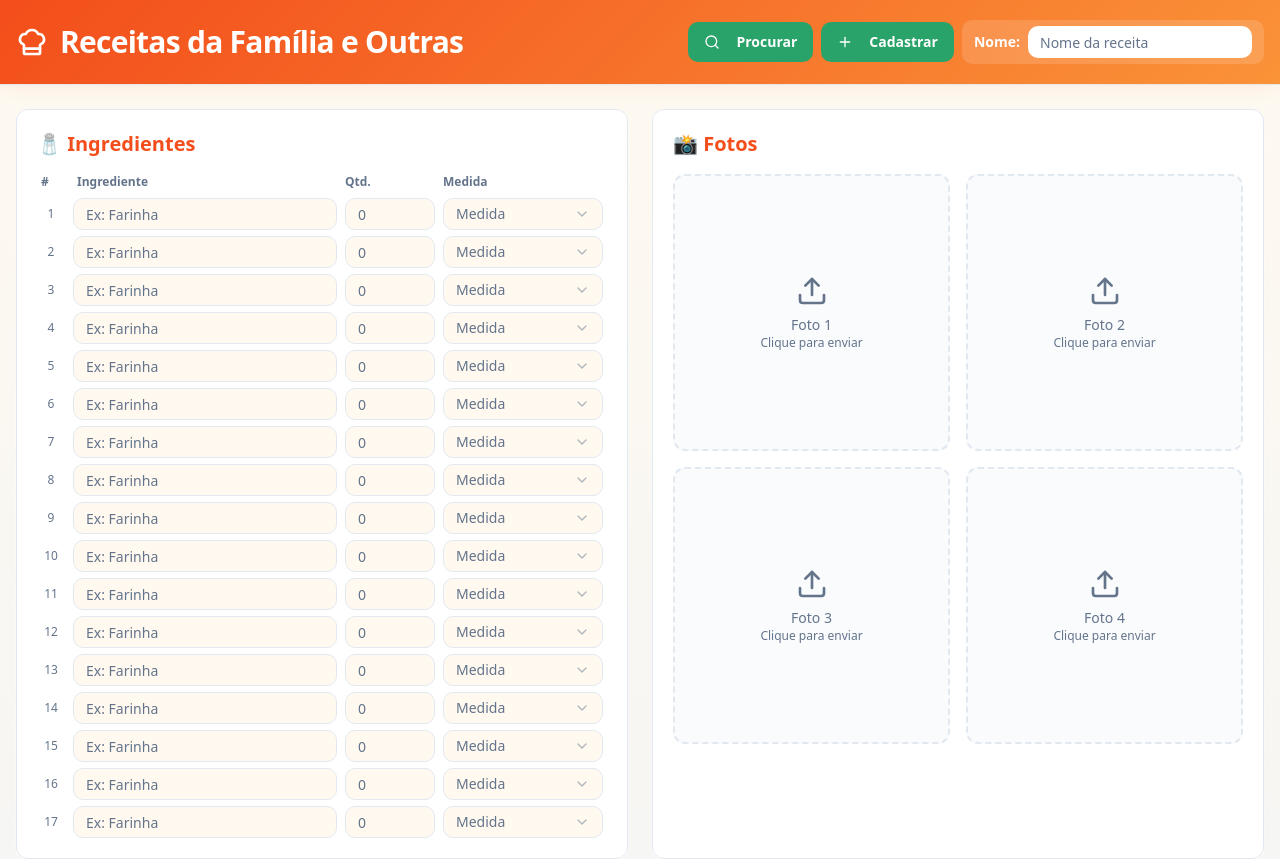
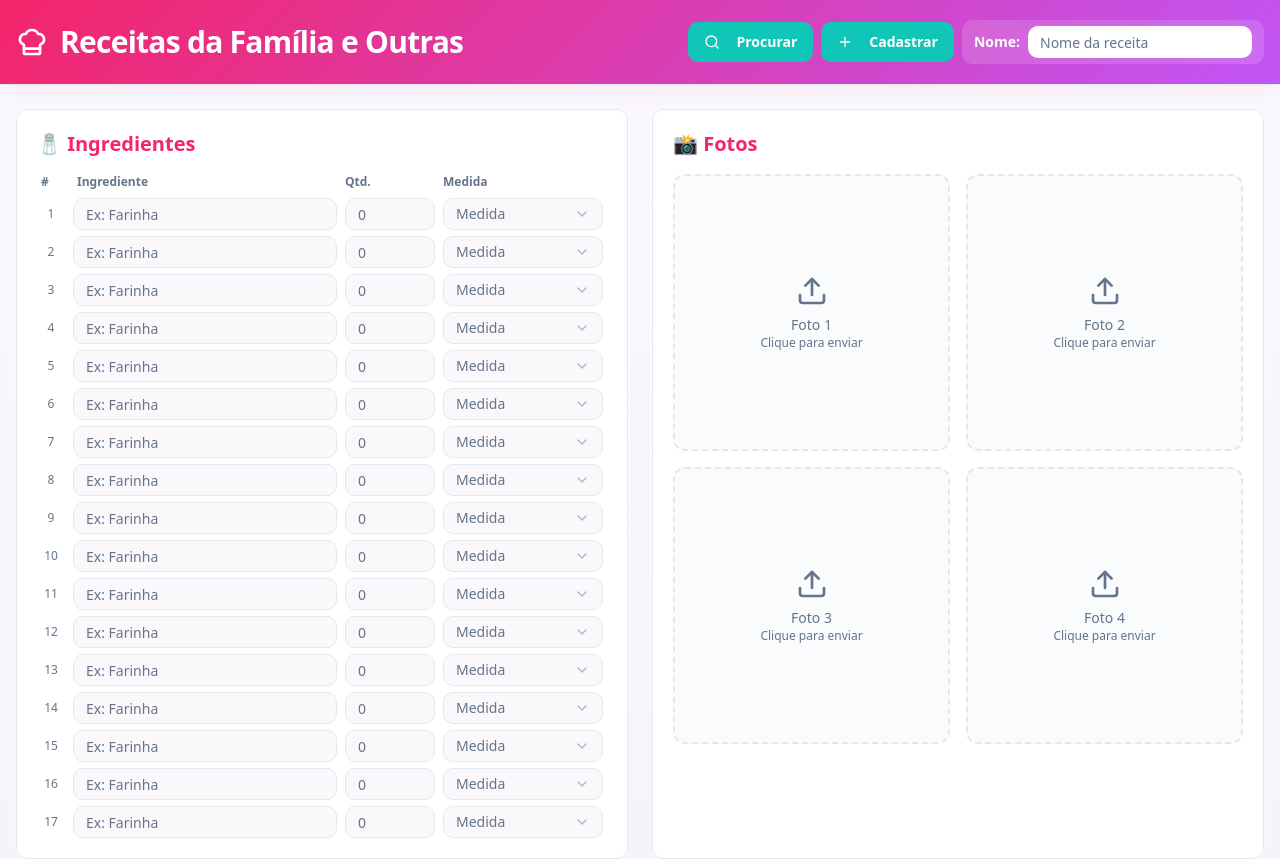
Before and after one commit to Doug313-prog/ensinamente-insightful-pivot-09, a React (Vite) app: page / in a window 1280 px wide. Shown: the top 859 px of the page. Built offline with nearby package versions, Linux system fonts and the light colour scheme; the HTML template or start-up script is replaced by a standard one.

Commit message:
Changes
Co-authored-by: Doug313-prog <233774186+Doug313-prog@users.noreply.github.com>

```diff
--- a/src/index.css
+++ b/src/index.css
@@ -6,8 +6,8 @@
 
 @layer base {
   :root {
-    --background: 38 100% 97%;
-    --foreground: 20 30% 15%;
+    --background: 280 40% 98%;
+    --foreground: 260 30% 12%;
 
     --card: 0 0% 100%;
     --card-foreground: 215 25% 15%;
@@ -15,13 +15,13 @@
     --popover: 0 0% 100%;
     --popover-foreground: 215 25% 15%;
 
-    --primary: 14 90% 53%;
+    --primary: 340 90% 55%;
     --primary-foreground: 0 0% 100%;
-    --primary-glow: 28 95% 60%;
+    --primary-glow: 280 90% 65%;
 
-    --secondary: 152 60% 40%;
+    --secondary: 175 85% 42%;
     --secondary-foreground: 0 0% 100%;
-    --secondary-glow: 152 60% 55%;
+    --secondary-glow: 175 85% 55%;
 
     --success: 142 76% 36%;
     --success-foreground: 0 0% 100%;
```
